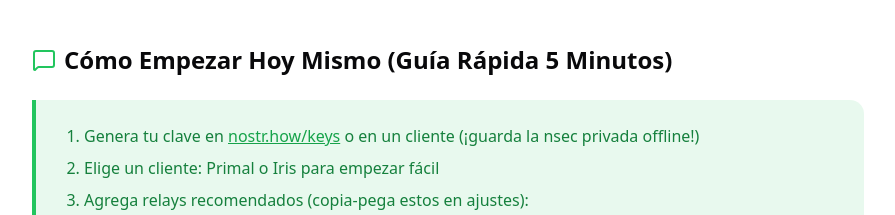
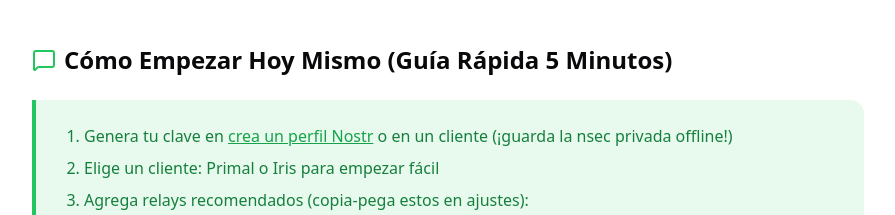
Before and after one commit to SVSats/satscoinsv, a React (Vite) app: page /posts/herramientas-descentralizadas in a window 1280 px wide. Shown: the part 2800-3015 px from the top of the page, without its empty margins (192-1087 px from the left). Built offline with nearby package versions, Linux system fonts and the light colour scheme.

Commit message:
Update Nostr.tsx

```diff
--- a/src/pages/posts/Nostr.tsx
+++ b/src/pages/posts/Nostr.tsx
@@ -199,7 +199,7 @@ export const Nostr = () => {
                   rel="noopener noreferrer"
                   className="text-green-600 dark:text-green-400 underline"
                 >
-                  nostr.how/keys
+                  crea un perfil Nostr
                 </a>
                 {' '}o en un cliente (¡guarda la nsec privada offline!)
               </li>
```
